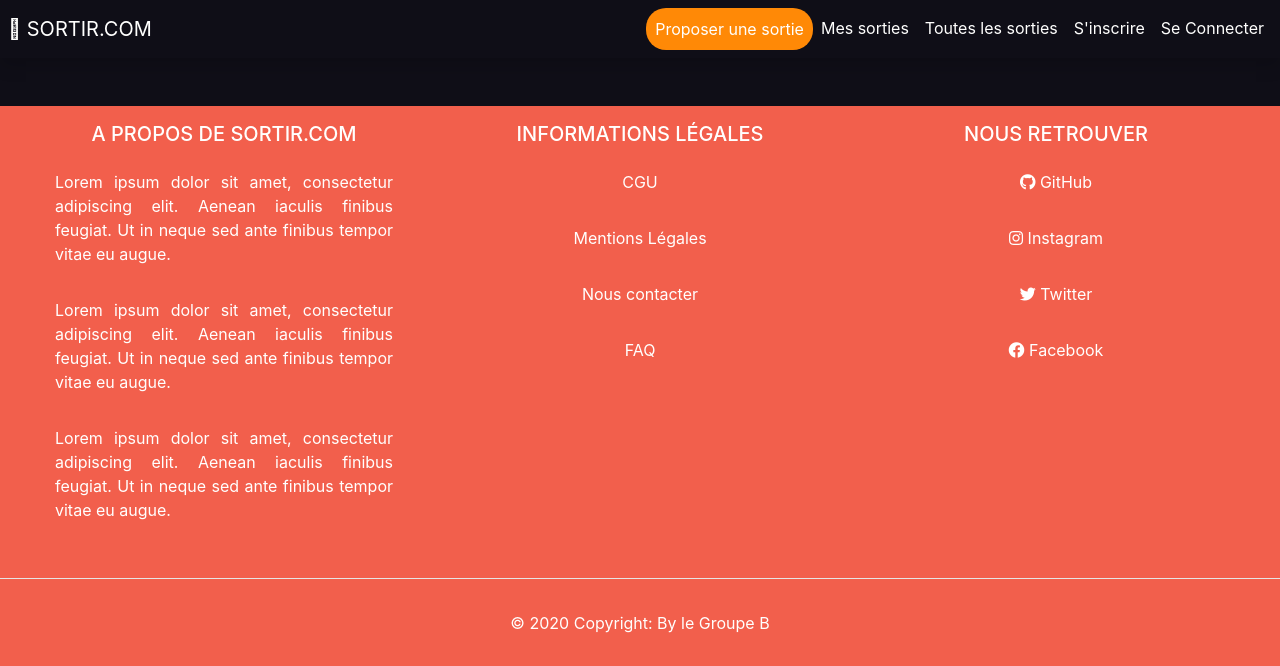
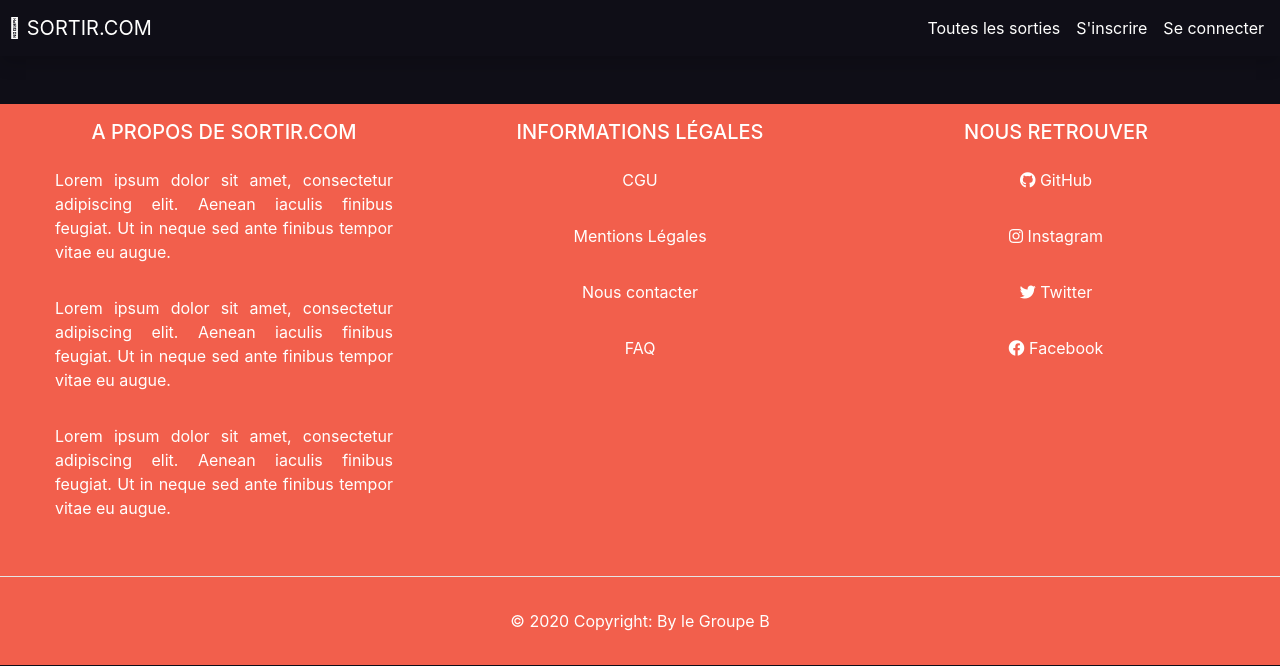
Before and after one commit to De70x/SortirGroupeB, a Symfony app: template templates/base.html.twig in a window 1280 px wide. Shown: the top 666 px of the page. Run offline with Twig, Linux system fonts and the light colour scheme; the template is opened without the code that fills it, so the values that code supplies are empty; some libraries are stand-ins or nearby versions.

Commit message:
Affichage dynamique du menu

```diff
--- a/templates/base.html.twig
+++ b/templates/base.html.twig
@@ -23,12 +23,18 @@
         </button>
         <div class="collapse navbar-collapse" id="navbarNav">
             <ul class="navbar-nav ml-auto">
+                {% if is_granted('IS_AUTHENTICATED_REMEMBERED') %}
                 <button class="btn m-0 p-0 btn-custom" style="background-color: #ff8906; color:#fffffe"><a
                             class="nav-item nav-link active" href="#">Proposer une sortie</a></button>
-                <a class="nav-item nav-link active" href="#">Mes sorties</a>
+                <a class="nav-item nav-link active" href="#">Mon profil</a>
+                {% endif %}
                 <a class="nav-item nav-link active" href="{{ path('sorties') }}">Toutes les sorties</a>
+                {% if is_granted('IS_AUTHENTICATED_REMEMBERED') %}
+                <a class="nav-item nav-link active" href="{{ path('logout') }}">Se deconnecter</a>
+                {% else %}
                 <a class="nav-item nav-link active" href="{{ path('register') }}">S'inscrire</a>
-                <a class="nav-item nav-link active" href="{{path('login')}}">Se Connecter</a>
+                <a class="nav-item nav-link active" href="{{path('login')}}">Se connecter</a>
+                {% endif %}
             </ul>
         </div>
     </nav>
```
